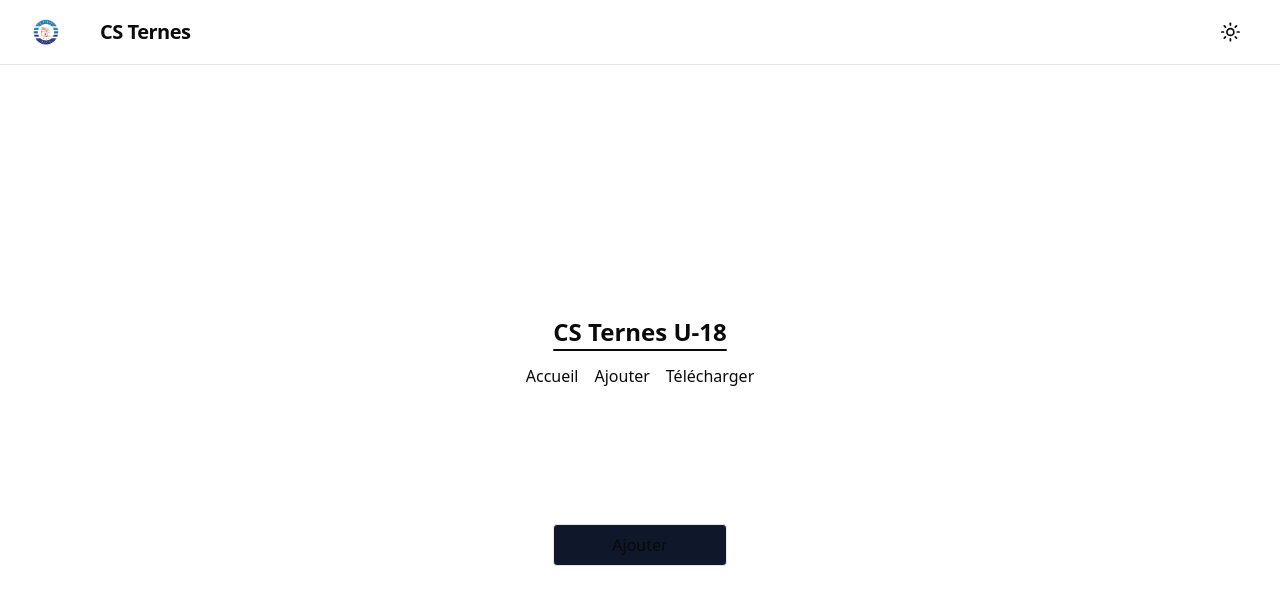
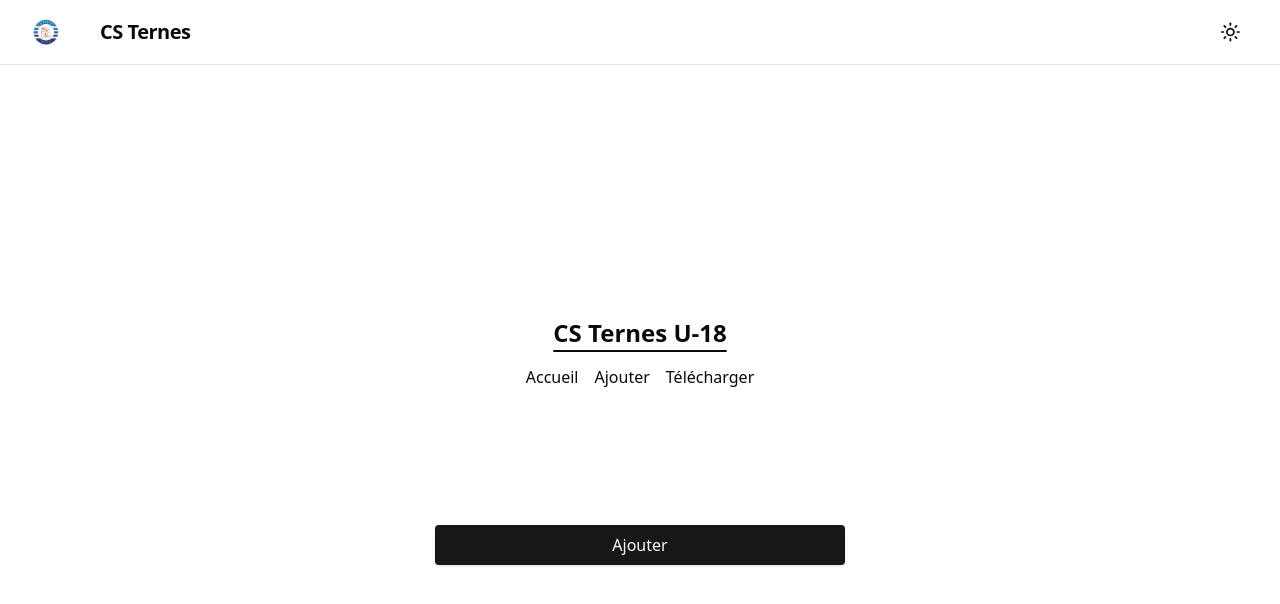
Before and after one commit to vanaklay/player-tracker-next, a Next.js app: page /addPlayer in a window 1280 px wide. Shown: the top 604 px of the page. Built offline with nearby package versions, Linux system fonts and the light colour scheme.

Commit message:
update dark mode

```diff
--- a/src/components/Layout/index.tsx
+++ b/src/components/Layout/index.tsx
@@ -5,7 +5,7 @@ type LayoutProps = PropsWithChildren & {
 };
 const Layout = ({ children, title }: LayoutProps) => {
   return (
-    <div className="m-auto flex min-h-full max-w-lg flex-col">
+    <div className="m-auto flex min-h-full w-full flex-col md:w-2/3">
       <h1
         className={`my-4 text-center text-2xl font-semibold underline underline-offset-8`}
       >
--- a/src/components/Submit/index.tsx
+++ b/src/components/Submit/index.tsx
@@ -1,17 +1,20 @@
-import clsx from "clsx";
+import clsx from 'clsx';
 
 type SubmitProps = {
   inputValue: string;
-  size: "small" | "large";
+  size: 'small' | 'large';
 };
 const Submit = ({ inputValue, size }: SubmitProps): JSX.Element => (
   <input
     type="submit"
     value={inputValue}
-    className={clsx("border rounded mt-4 p-2 self-center bg-slate-900", {
-      "w-1/2": size === "small",
-      "w-9/12": size === "large",
-    })}
+    className={clsx(
+      'mt-4 self-center rounded bg-primary p-2 text-primary-foreground shadow hover:bg-primary/90',
+      {
+        'w-1/2': size === 'small',
+        'w-9/12': size === 'large',
+      }
+    )}
   />
 );
 
--- a/src/features/TodayPlayers/PlayerItem/index.tsx
+++ b/src/features/TodayPlayers/PlayerItem/index.tsx
@@ -1,5 +1,5 @@
-import clsx from "clsx";
-import { TodayPlayer, UpdatedAttendancePlayer } from "../../../types/players";
+import clsx from 'clsx';
+import { TodayPlayer, UpdatedAttendancePlayer } from '../../../types/players';
 
 type PlayerItemProps = TodayPlayer & {
   handlePlayerChange: ({ id, attendance }: UpdatedAttendancePlayer) => void;
@@ -16,12 +16,9 @@ const PlayerItem = ({
   };
   return (
     <div
-      className={clsx(
-        "flex border border-white border-solid rounded space-x-2 p-2",
-        {
-          "border-green-500 bg-green-500 text-black": attendance,
-        }
-      )}
+      className={clsx('flex space-x-2 rounded border  border-solid p-2', {
+        'border-green-500 bg-green-500 text-black': attendance,
+      })}
       onClick={toggleAttendance}
     >
       <p className="m-0 text-base">{firstName}</p>
```
